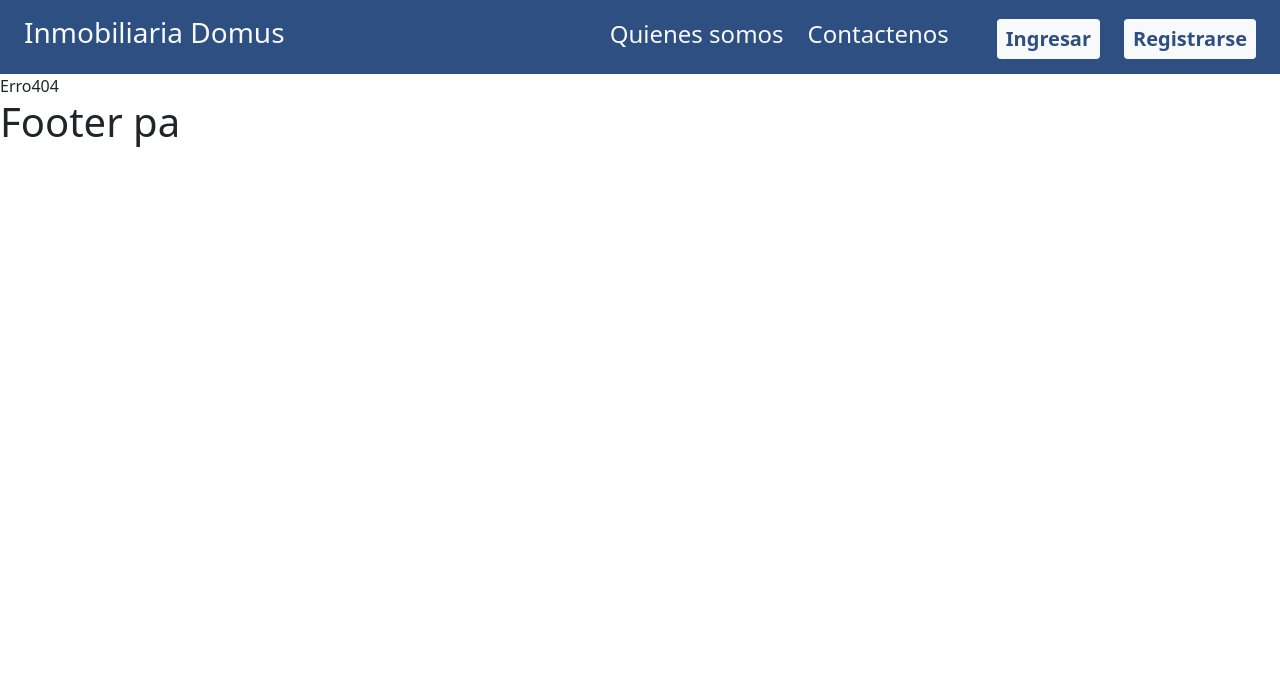
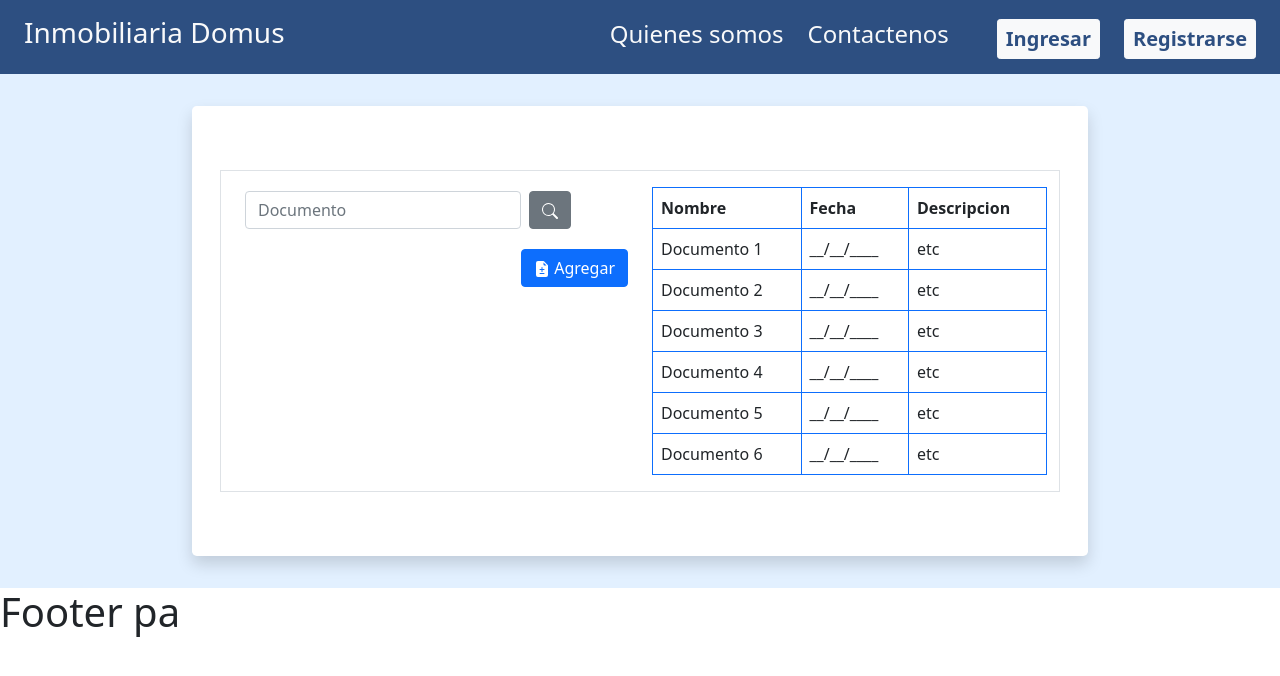
Before and after one commit to joaquindlr/DomusSystem, a React (Create React App) app: page /documentacion in a window 1280 px wide. Shown: the top 676 px of the page. Built offline with nearby package versions, Linux system fonts and the light colour scheme.

Commit message:
primer comit menu empleado y documentacion

```diff
--- a/src/App.css
+++ b/src/App.css
@@ -36,3 +36,8 @@
     transform: rotate(360deg);
   }
 }
+
+button {
+  margin-top: 1rem;
+  background-color: #2D4F81;
+}
--- /dev/null
+++ b/src/pages/Documentacion.js
@@ -0,0 +1,122 @@
+import React from "react";
+
+const Documentacion = () => {
+  return (
+    <>
+      <div
+        style={{
+          display: "grid",
+          placeItems: "center",
+          backgroundColor: "#E2F0FF",
+          paddingTop: "2rem",
+          paddingBottom: "2rem",
+        }}
+      >
+        <div
+          className="rounded-3 py-5 shadow "
+          style={{
+            width: "70%",
+            height: "100%",
+            display: "grid",
+            placeItems: "center",
+            backgroundColor: "white",
+          }}
+        >
+          <div class="container">
+            <div class="row border m-3">
+              <div class="col my-1">
+                <div class="row mx-auto ">
+                  <div class="col-9 pt-3 pe-2 m-0  ">
+                    <input
+                      type="text"
+                      class="form-control "
+                      placeholder="Documento"
+                      aria-label="Recipient's username"
+                      aria-describedby="button-addon2"
+                    />
+                  </div>
+                  <div class="col-3 p-0 pb-1 ">
+                    <div class=" p-0 ">
+                      <button class="btn btn-secondary" type="button">
+                        <svg
+                          xmlns="http://www.w3.org/2000/svg"
+                          width="16"
+                          height="16"
+                          fill="currentColor"
+                          class="bi bi-search"
+                          viewBox="0 0 16 16"
+                        >
+                          <path d="M11.742 10.344a6.5 6.5 0 1 0-1.397 1.398h-.001c.03.04.062.078.098.115l3.85 3.85a1 1 0 0 0 1.415-1.414l-3.85-3.85a1.007 1.007 0 0 0-.115-.1zM12 6.5a5.5 5.5 0 1 1-11 0 5.5 5.5 0 0 1 11 0z" />
+                        </svg>
+                      </button>
+                    </div>
+                  </div>
+                </div>
+                <div class="d-grid gap-2 d-md-flex justify-content-md-end">
+                  <button class="btn btn-primary" type="button">
+                    <svg
+                      xmlns="http://www.w3.org/2000/svg"
+                      width="16"
+                      height="16"
+                      fill="currentColor"
+                      class="bi bi-file-earmark-diff-fill"
+                      viewBox="0 0 16 16"
+                    >
+                      <path d="M9.293 0H4a2 2 0 0 0-2 2v12a2 2 0 0 0 2 2h8a2 2 0 0 0 2-2V4.707A1 1 0 0 0 13.707 4L10 .293A1 1 0 0 0 9.293 0zM9.5 3.5v-2l3 3h-2a1 1 0 0 1-1-1zM8 6a.5.5 0 0 1 .5.5V8H10a.5.5 0 0 1 0 1H8.5v1.5a.5.5 0 0 1-1 0V9H6a.5.5 0 0 1 0-1h1.5V6.5A.5.5 0 0 1 8 6zm-2.5 6.5A.5.5 0 0 1 6 12h4a.5.5 0 0 1 0 1H6a.5.5 0 0 1-.5-.5z" />
+                    </svg>{" "}
+                    Agregar
+                  </button>
+                </div>
+              </div>
+              <div class="col mt-3">
+                <table class="table table-bordered border-primary">
+                  <thead>
+                    <tr>
+                      <th scope="col">Nombre</th>
+                      <th scope="col">Fecha</th>
+                      <th scope="col">Descripcion</th>
+                    </tr>
+                  </thead>
+                  <tbody>
+                    <tr>
+                      <td>Documento 1</td>
+                      <td>__/__/____</td>
+                      <td>etc</td>
+                    </tr>
+                    <tr>
+                      <td>Documento 2</td>
+                      <td>__/__/____</td>
+                      <td>etc</td>
+                    </tr>
+                    <tr>
+                      <td>Documento 3</td>
+                      <td>__/__/____</td>
+                      <td>etc</td>
+                    </tr>
+                    <tr>
+                      <td>Documento 4</td>
+                      <td>__/__/____</td>
+                      <td>etc</td>
+                    </tr>
+                    <tr>
+                      <td>Documento 5</td>
+                      <td>__/__/____</td>
+                      <td>etc</td>
+                    </tr>
+                    <tr>
+                      <td>Documento 6</td>
+                      <td>__/__/____</td>
+                      <td>etc</td>
+                    </tr>
+                  </tbody>
+                </table>
+              </div>
+            </div>
+          </div>
+        </div>
+      </div>
+    </>
+  );
+};
+
+export default Documentacion;
--- a/src/pages/Home.js
+++ b/src/pages/Home.js
@@ -7,7 +7,6 @@ const Home = () => {
       precio: "$7M",
       imagen: "https://i.blogs.es/c68014/casa-3d/450_1000.jpeg",
     },
-    ,
     {
       precio: "$10M",
       imagen:
--- /dev/null
+++ b/src/pages/MenuEmpleado.js
@@ -0,0 +1,104 @@
+import React from "react";
+
+const MenuEmpleado = () => {
+  return (
+    <>
+      <div
+        style={{
+          display: "grid",
+          placeItems: "center",
+          backgroundColor: "#E2F0FF",
+          paddingTop: "2rem",
+          paddingBottom: "2rem",
+        }}
+      >
+        <div
+          className="rounded-3 py-5 shadow "
+          style={{
+            width: "30rem",
+            height: "30rem",
+            display: "grid",
+            placeItems: "center",
+            backgroundColor: "white",
+          }}
+        >
+          <div class="d-grid gap-2 col-5">
+            <button class="btn btn-primary" type="button">
+              <svg
+                xmlns="http://www.w3.org/2000/svg"
+                width="16"
+                height="16"
+                fill="currentColor"
+                class="bi bi-calendar-event"
+                viewBox="0 0 16 16"
+              >
+                <path d="M11 6.5a.5.5 0 0 1 .5-.5h1a.5.5 0 0 1 .5.5v1a.5.5 0 0 1-.5.5h-1a.5.5 0 0 1-.5-.5v-1z" />
+                <path d="M3.5 0a.5.5 0 0 1 .5.5V1h8V.5a.5.5 0 0 1 1 0V1h1a2 2 0 0 1 2 2v11a2 2 0 0 1-2 2H2a2 2 0 0 1-2-2V3a2 2 0 0 1 2-2h1V.5a.5.5 0 0 1 .5-.5zM1 4v10a1 1 0 0 0 1 1h12a1 1 0 0 0 1-1V4H1z" />
+              </svg>{" "}
+              Agenda
+            </button>
+            <button class="btn btn-primary" type="button">
+              <svg
+                xmlns="http://www.w3.org/2000/svg"
+                width="16"
+                height="16"
+                fill="currentColor"
+                class="bi bi-file-earmark"
+                viewBox="0 0 16 16"
+              >
+                <path d="M14 4.5V14a2 2 0 0 1-2 2H4a2 2 0 0 1-2-2V2a2 2 0 0 1 2-2h5.5L14 4.5zm-3 0A1.5 1.5 0 0 1 9.5 3V1H4a1 1 0 0 0-1 1v12a1 1 0 0 0 1 1h8a1 1 0 0 0 1-1V4.5h-2z" />
+              </svg>{" "}
+              Documento
+            </button>
+            <button class="btn btn-primary" type="button">
+              <svg
+                xmlns="http://www.w3.org/2000/svg"
+                width="16"
+                height="16"
+                fill="currentColor"
+                class="bi bi-card-checklist"
+                viewBox="0 0 16 16"
+              >
+                <path d="M14.5 3a.5.5 0 0 1 .5.5v9a.5.5 0 0 1-.5.5h-13a.5.5 0 0 1-.5-.5v-9a.5.5 0 0 1 .5-.5h13zm-13-1A1.5 1.5 0 0 0 0 3.5v9A1.5 1.5 0 0 0 1.5 14h13a1.5 1.5 0 0 0 1.5-1.5v-9A1.5 1.5 0 0 0 14.5 2h-13z" />
+                <path d="M7 5.5a.5.5 0 0 1 .5-.5h5a.5.5 0 0 1 0 1h-5a.5.5 0 0 1-.5-.5zm-1.496-.854a.5.5 0 0 1 0 .708l-1.5 1.5a.5.5 0 0 1-.708 0l-.5-.5a.5.5 0 1 1 .708-.708l.146.147 1.146-1.147a.5.5 0 0 1 .708 0zM7 9.5a.5.5 0 0 1 .5-.5h5a.5.5 0 0 1 0 1h-5a.5.5 0 0 1-.5-.5zm-1.496-.854a.5.5 0 0 1 0 .708l-1.5 1.5a.5.5 0 0 1-.708 0l-.5-.5a.5.5 0 0 1 .708-.708l.146.147 1.146-1.147a.5.5 0 0 1 .708 0z" />
+              </svg>{" "}
+              Solicitudes
+            </button>
+            <button class="btn btn-primary" type="button">
+              <svg
+                xmlns="http://www.w3.org/2000/svg"
+                width="16"
+                height="16"
+                fill="currentColor"
+                class="bi bi-book"
+                viewBox="0 0 16 16"
+              >
+                <path d="M1 2.828c.885-.37 2.154-.769 3.388-.893 1.33-.134 2.458.063 3.112.752v9.746c-.935-.53-2.12-.603-3.213-.493-1.18.12-2.37.461-3.287.811V2.828zm7.5-.141c.654-.689 1.782-.886 3.112-.752 1.234.124 2.503.523 3.388.893v9.923c-.918-.35-2.107-.692-3.287-.81-1.094-.111-2.278-.039-3.213.492V2.687zM8 1.783C7.015.936 5.587.81 4.287.94c-1.514.153-3.042.672-3.994 1.105A.5.5 0 0 0 0 2.5v11a.5.5 0 0 0 .707.455c.882-.4 2.303-.881 3.68-1.02 1.409-.142 2.59.087 3.223.877a.5.5 0 0 0 .78 0c.633-.79 1.814-1.019 3.222-.877 1.378.139 2.8.62 3.681 1.02A.5.5 0 0 0 16 13.5v-11a.5.5 0 0 0-.293-.455c-.952-.433-2.48-.952-3.994-1.105C10.413.809 8.985.936 8 1.783z" />
+              </svg>{" "}
+              Ir al catalogo
+            </button>
+            <button class="btn btn-primary" type="button">
+              <svg
+                xmlns="http://www.w3.org/2000/svg"
+                width="16"
+                height="16"
+                fill="currentColor"
+                class="bi bi-person-plus"
+                viewBox="0 0 16 16"
+              >
+                <path d="M6 8a3 3 0 1 0 0-6 3 3 0 0 0 0 6zm2-3a2 2 0 1 1-4 0 2 2 0 0 1 4 0zm4 8c0 1-1 1-1 1H1s-1 0-1-1 1-4 6-4 6 3 6 4zm-1-.004c-.001-.246-.154-.986-.832-1.664C9.516 10.68 8.289 10 6 10c-2.29 0-3.516.68-4.168 1.332-.678.678-.83 1.418-.832 1.664h10z" />
+                <path
+                  fill-rule="evenodd"
+                  d="M13.5 5a.5.5 0 0 1 .5.5V7h1.5a.5.5 0 0 1 0 1H14v1.5a.5.5 0 0 1-1 0V8h-1.5a.5.5 0 0 1 0-1H13V5.5a.5.5 0 0 1 .5-.5z"
+                />
+              </svg>{" "}
+              Agregar empleado
+            </button>
+          </div>
+        </div>
+      </div>
+    </>
+  );
+};
+
+export default MenuEmpleado;
```
Also changed, not shown: src/configs/routes.js (+12 -0 lines).
